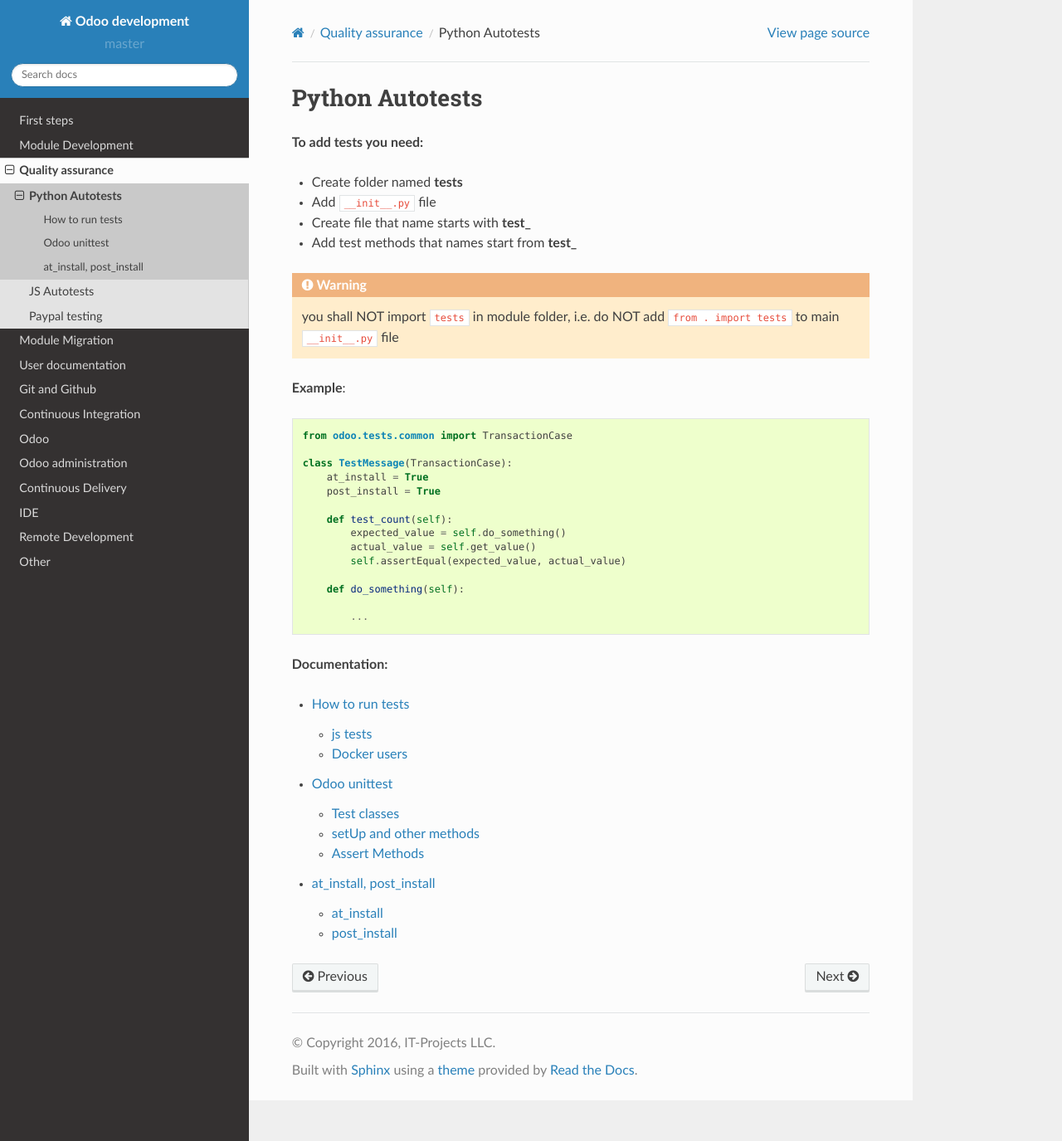
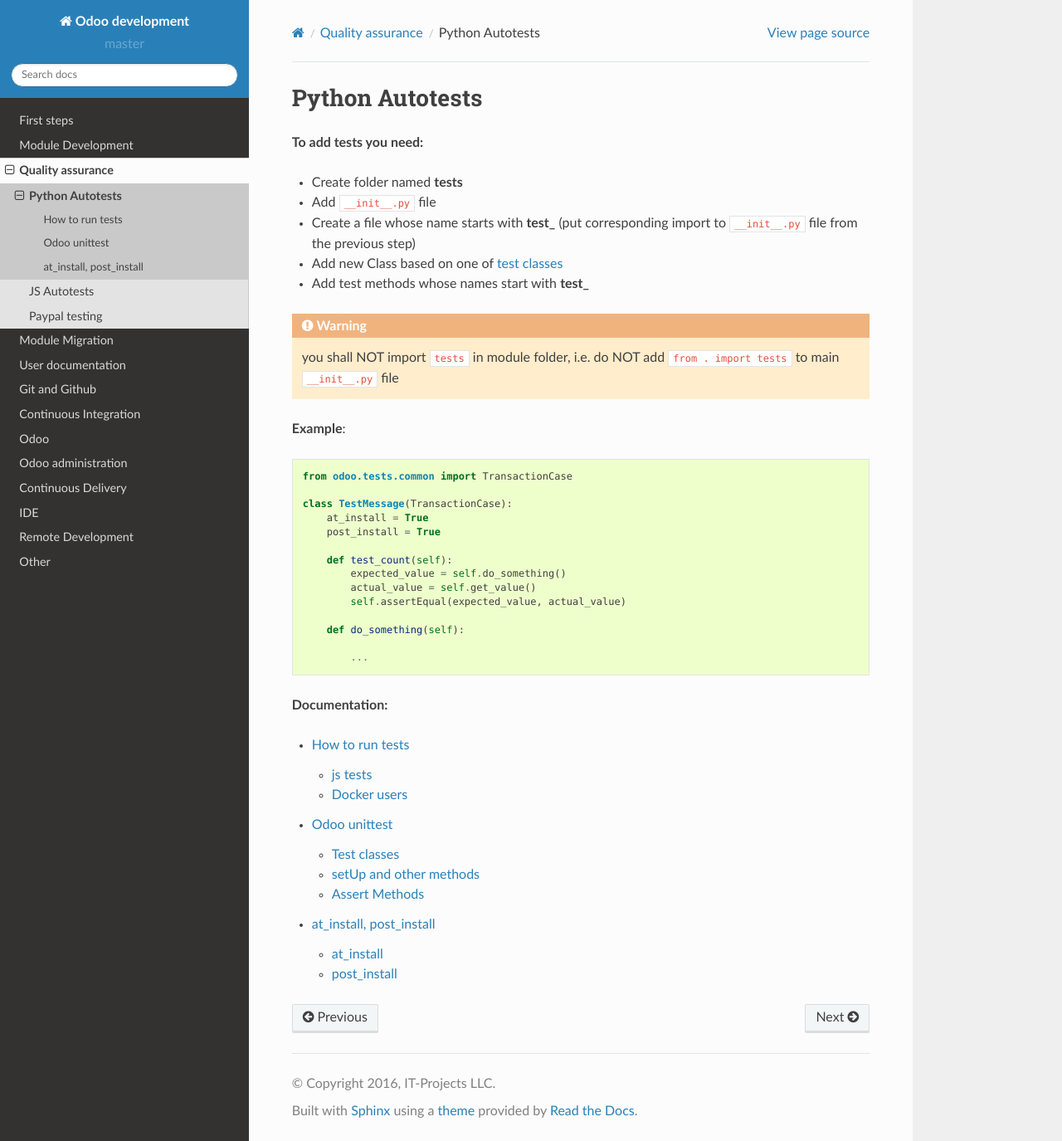
Before and after one commit to itpp-labs/odoo-development, a Sphinx documentation site: the page built from docs/qa/python/index.rst, in a window 1280 px wide and 1375 px high. Shown: the whole window at 83% size. Built offline with Sphinx 7.4.7 and the Read the Docs theme 2.0.0, drawn with Linux system fonts in a browser that asks for light colours.

Commit message:
Update index.rst

```diff
--- a/docs/qa/python/index.rst
+++ b/docs/qa/python/index.rst
@@ -7,8 +7,9 @@
 
 * Create folder named **tests**
 * Add ``__init__.py`` file
-* Create file that name starts with **test_**
-* Add test methods that names start from **test_**
+* Create a file whose name starts with **test_** (put corresponding import to ``__init__.py`` file from the previous step)
+* Add new Class based on one of `test classes <https://odoo-development.readthedocs.io/en/latest/qa/python/unittest.html#test-classes>`__
+* Add test methods whose names start with **test_**
 
 .. warning:: you shall NOT import ``tests`` in module folder, i.e. do NOT add ``from . import tests`` to main ``__init__.py`` file
 
```
